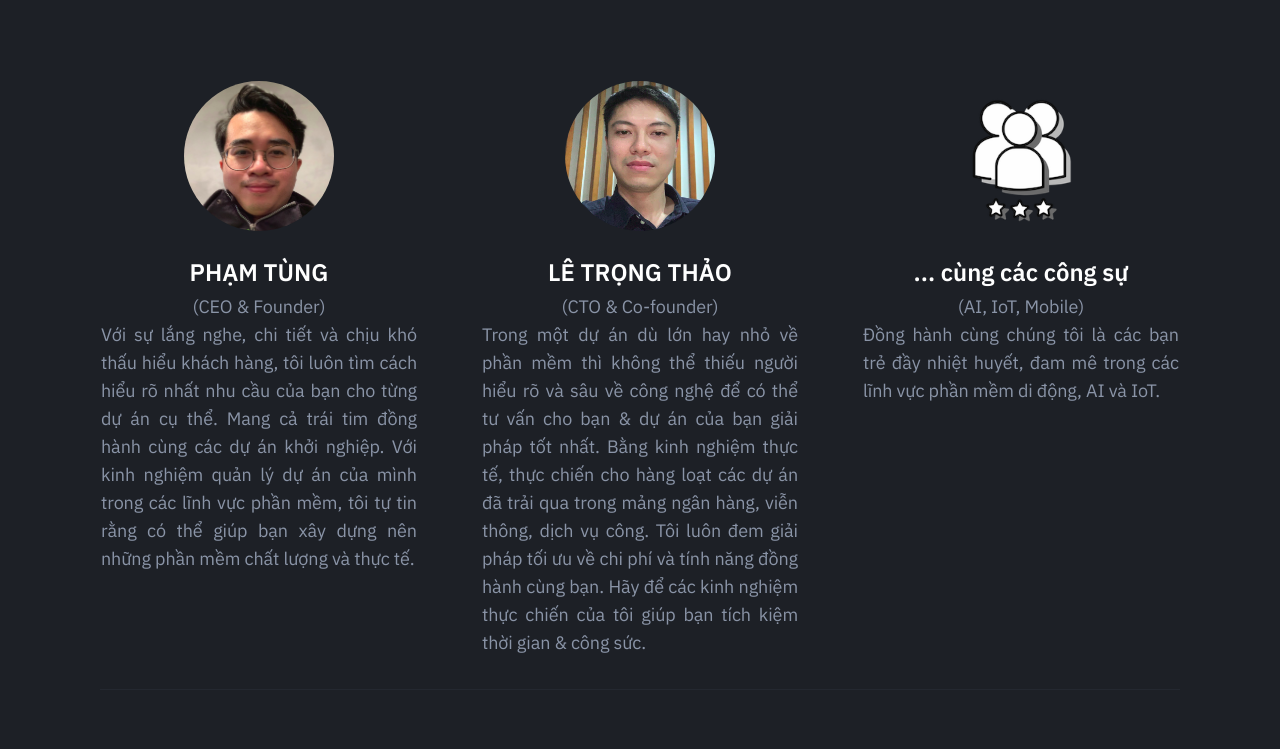
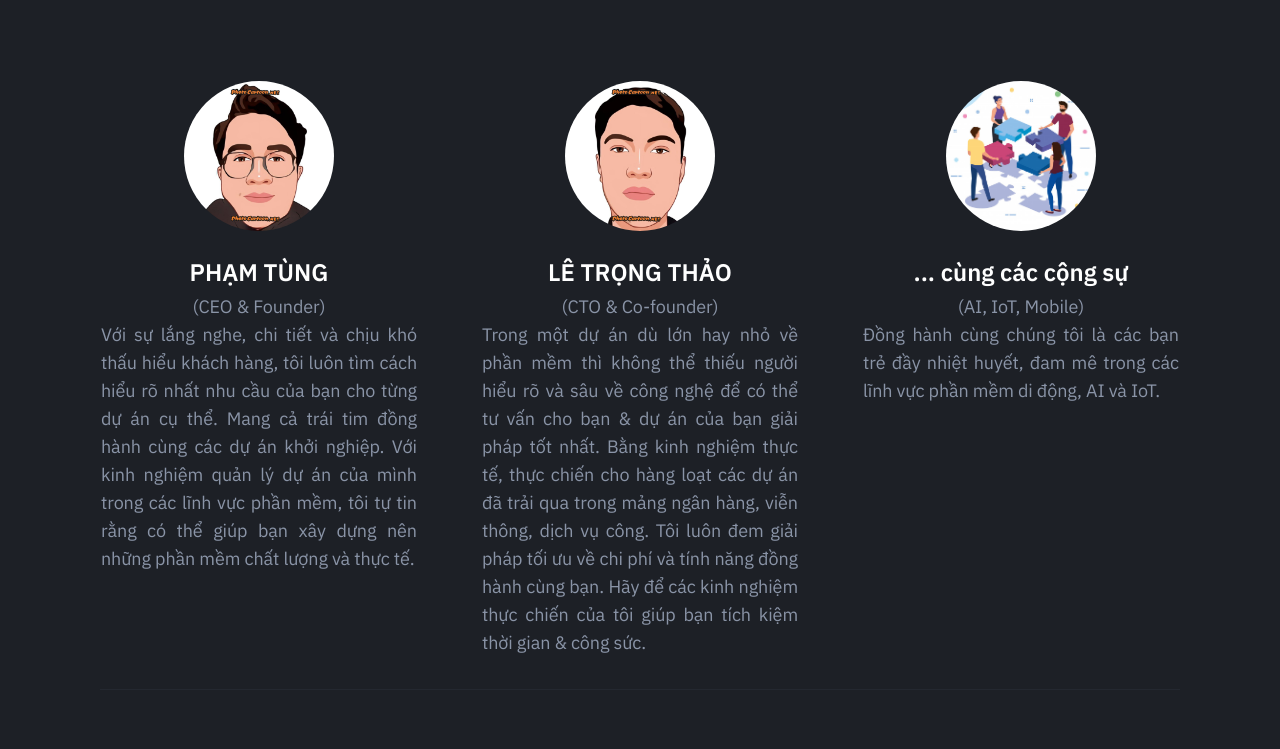
Before and after one commit to tunzbaby/hanoiai, a plain HTML site: page index.html in a window 1280 px wide. Shown: the part 971-1720 px from the top of the page. Drawn offline with Linux system fonts and the light colour scheme.

Commit message:
Change logo aidi home and face of Thao and Tung

```diff
--- a/index.html
+++ b/index.html
@@ -159,7 +159,7 @@
                   <div class="feature-inner">
                     <div class="feature-icon">
                       <img
-                        src="dist/face-image/TungPham2.jpg"
+                        src="dist/face-image/cartoon-tungpham.jpg"
                         class="profile-image"
                         alt="Feature 01"
                       />
@@ -181,7 +181,7 @@
                   <div class="feature-inner">
                     <div class="feature-icon">
                       <img
-                        src="dist/face-image/anhThao2.png"
+                        src="dist/face-image/cartoon-Thao.jpg"
                         class="profile-image"
                         alt="Feature 02"
                       />
@@ -204,13 +204,12 @@
                   <div class="feature-inner">
                     <div class="feature-icon">
                       <img
-                        src="dist/face-image/groupMember.png"
+                        src="dist/face-image/teamwork.jpg"
                         class="profile-image"
                         alt="Feature 03"
-                        style="filter: grayscale(100%)"
                       />
                     </div>
-                    <h4 class="feature-title mt-24">... cùng các công sự</h4>
+                    <h4 class="feature-title mt-24">... cùng các cộng sự</h4>
                     <p class="text-sm mb-0">(AI, IoT, Mobile)</p>
 
                     <p class="text-sm mb-0" style="text-align: justify">
@@ -348,11 +347,6 @@
                 >
                   <div class="feature-inner">
                     <div class="feature-icon">
-                      <img
-                        src="dist/images/projects.png"
-                        alt="Feature 06"
-                        style="filter: grayscale(100%)"
-                      />
                     </div>
                     <h4 class="feature-title mt-24">.. cùng các dự án nhỏ</h4>
                     <p class="text-sm mb-0" style="text-align: justify">
```
Also changed, not shown: dist/face-image/Ironman.png (deleted), dist/face-image/avenger.jpg (deleted), dist/face-image/cartoon-Thao.jpg (added), dist/face-image/cartoon-tungpham.jpg (added), dist/face-image/groupMember.png (deleted), dist/face-image/spiderman.jpg (deleted), dist/face-image/teamwork.jpg (added).
